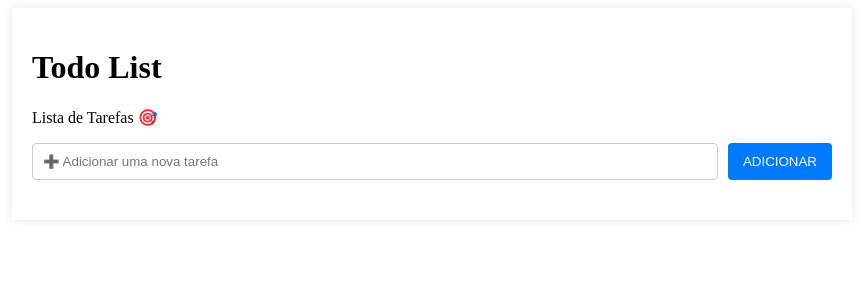
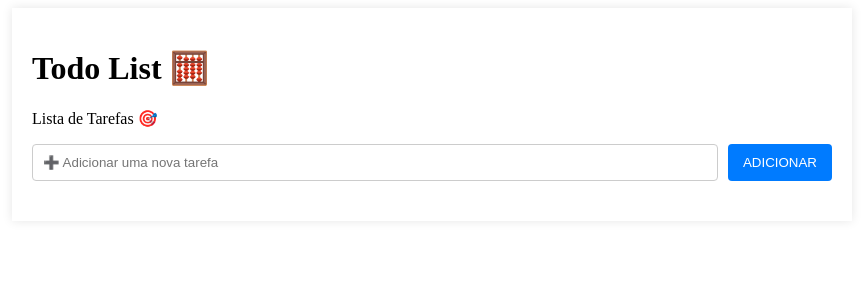
Before and after one commit to Hagliberto/todo, an Angular app in the folder todo-list/: page / in a window 1280 px wide. Shown: the top 300 px of the page, without its empty margins (208-1071 px from the left). Built offline with nearby package versions, Linux system fonts and the light colour scheme.

Commit message:
Correção do html

```diff
--- a/todo-list/src/app/app.component.html
+++ b/todo-list/src/app/app.component.html
@@ -1,4 +1,4 @@
 <div class="app-container">
-  <h1>Todo List</h1>
+  <h1>Todo List 🧮</h1>
   <app-todo></app-todo>
 </div>
```
